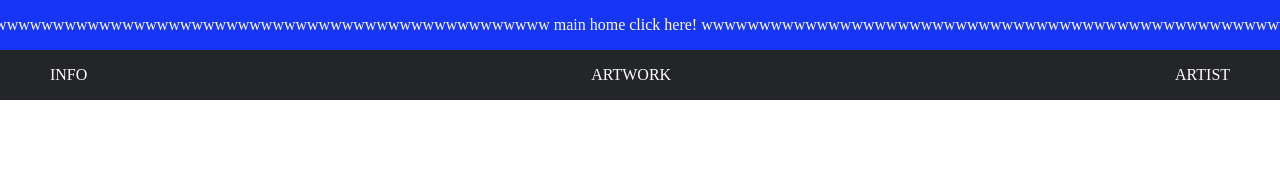
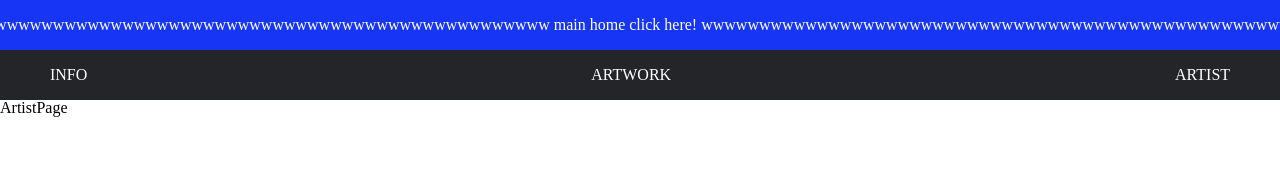
Before and after one commit to JaeIL00/www-project-web, a React (Vite) app: page /artist in a window 1280 px wide. Shown: the top 190 px of the page. Built offline with nearby package versions, Linux system fonts and the light colour scheme.

Commit message:
feat: Create Path on Each Pages #1

```diff
--- a/src/App.tsx
+++ b/src/App.tsx
@@ -1,8 +1,23 @@
 import React from 'react'
+import { Route, Routes } from 'react-router-dom'
 import { GlobalHeader } from './components/globalHeader/GlobalHeader'
+import { ArtistPage } from './pages/ArtistPage'
+import { ArtworkPage } from './pages/ArtworkPage'
+import { InfoPage } from './pages/InfoPage'
+import { MainPage } from './pages/MainPage'
 
 const App = () => {
-  return <GlobalHeader />
+  return (
+    <>
+      <GlobalHeader />
+      <Routes>
+        <Route path="/" element={<MainPage />} />
+        <Route path="/info" element={<InfoPage />} />
+        <Route path="/artwork" element={<ArtworkPage />} />
+        <Route path="/artist" element={<ArtistPage />} />
+      </Routes>
+    </>
+  )
 }
 
 export default App
--- a/src/layout/globalHeader/GlobalHeaderLayout.tsx
+++ b/src/layout/globalHeader/GlobalHeaderLayout.tsx
@@ -14,13 +14,13 @@ interface GlobalHeaderProps {
 export const GlobalHeaderLayout = ({ isInfo, isArtwork, isArtist, textColorHandler }: GlobalHeaderProps) => {
   return (
     <HeaderContainer>
-      <Link to="/" onClick={() => textColorHandler('info')}>
+      <Link to="/info/www" onClick={() => textColorHandler('info')}>
         <Text color={isInfo ? '#5D6DFF' : '#fff'}>INFO</Text>
       </Link>
-      <Link to="/" onClick={() => textColorHandler('artwork')}>
+      <Link to="/artwork" onClick={() => textColorHandler('artwork')}>
         <Text color={isArtwork ? '#5D6DFF' : '#fff'}>ARTWORK</Text>
       </Link>
-      <Link to="/" onClick={() => textColorHandler('artist')}>
+      <Link to="/artist" onClick={() => textColorHandler('artist')}>
         <Text color={isArtist ? '#5D6DFF' : '#fff'}>ARTIST</Text>
       </Link>
     </HeaderContainer>
--- /dev/null
+++ b/src/pages/ArtistPage.tsx
@@ -0,0 +1,5 @@
+import React from 'react'
+
+export const ArtistPage = () => {
+  return <div>ArtistPage</div>
+}
--- /dev/null
+++ b/src/pages/ArtworkPage.tsx
@@ -0,0 +1,5 @@
+import React from 'react'
+
+export const ArtworkPage = () => {
+  return <div>ArtworkPage</div>
+}
--- /dev/null
+++ b/src/pages/InfoPage.tsx
@@ -0,0 +1,5 @@
+import React from 'react'
+
+export const InfoPage = () => {
+  return <div>InfoPage</div>
+}
--- /dev/null
+++ b/src/pages/MainPage.tsx
@@ -0,0 +1,5 @@
+import React from 'react'
+
+export const MainPage = () => {
+  return <div>MainPage</div>
+}
```
